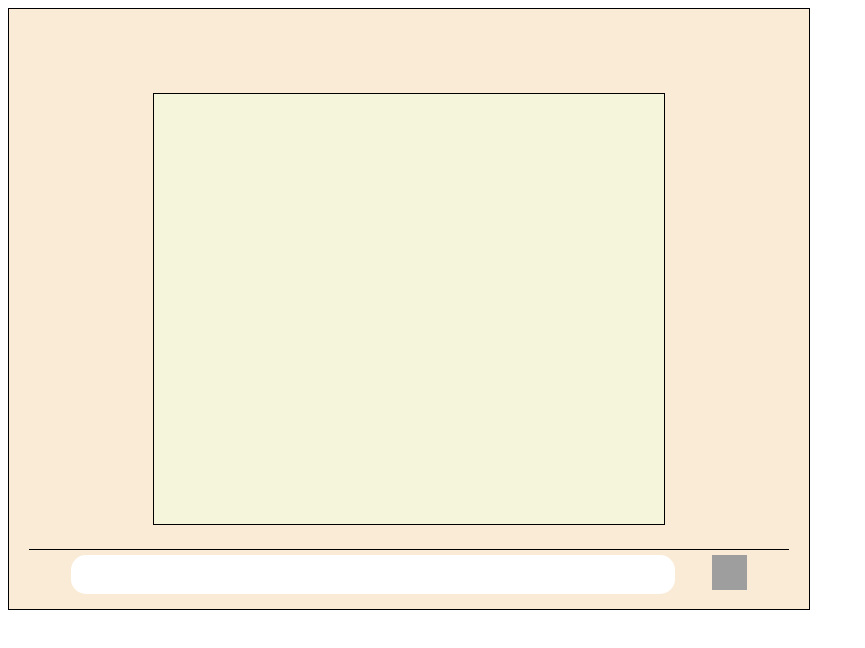
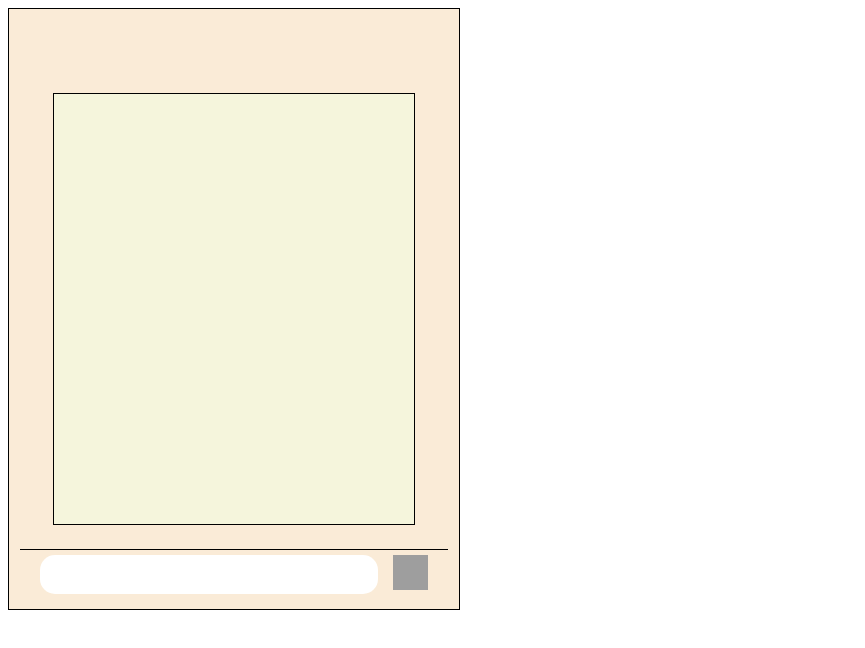
Before and after one commit to Puiu199/host, a plain HTML site: page Chat/index.html in a window 1280 px wide. Shown: the whole page, without its empty margins (0-865 px from the left). Drawn offline with Linux system fonts and the light colour scheme; grey boxes are pictures that could not be loaded.

Commit message:
Change time for dbclick

```diff
--- a/Chat/script.js
+++ b/Chat/script.js
@@ -49,6 +49,6 @@ document.querySelector("#sendI").addEventListener("click", function (event) {
         receive();
       }
       click = 0;
-    }, 220);
+    }, 240);
   }
 });
--- a/Chat/style.css
+++ b/Chat/style.css
@@ -1,7 +1,7 @@
 .wrappChatI,
 .wrappChatF {
   position: relative;
-  width: 800px;
+  width: 450px;
   height: 600px;
   border: 1px solid black;
   display: flex;
@@ -19,7 +19,7 @@
   display: flex;
   flex-direction: column;
   justify-content: flex-end;
-  width: 500px;
+  width: 350px;
   height: 70%;
   padding: 5px;
   border: 1px solid black;
```
